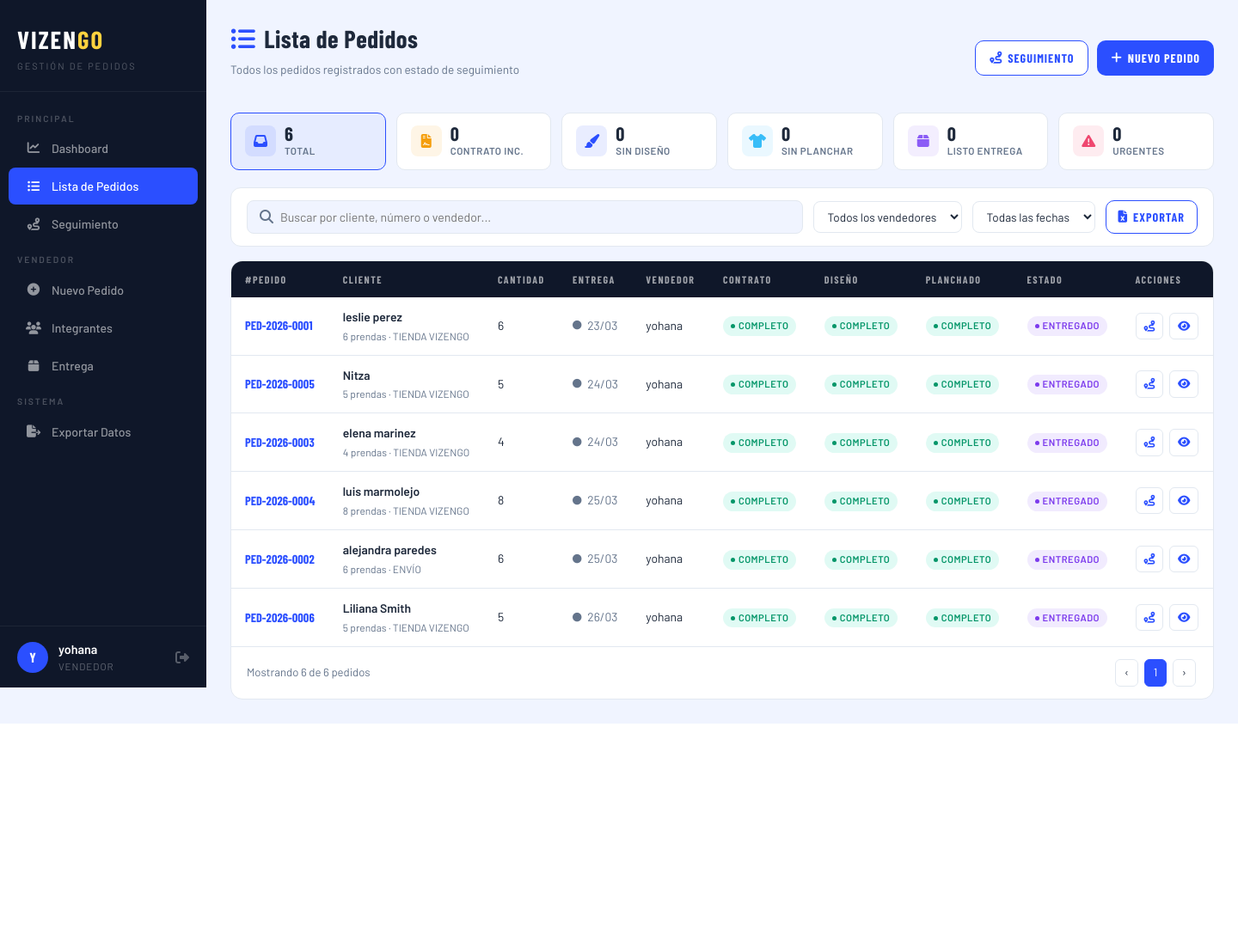
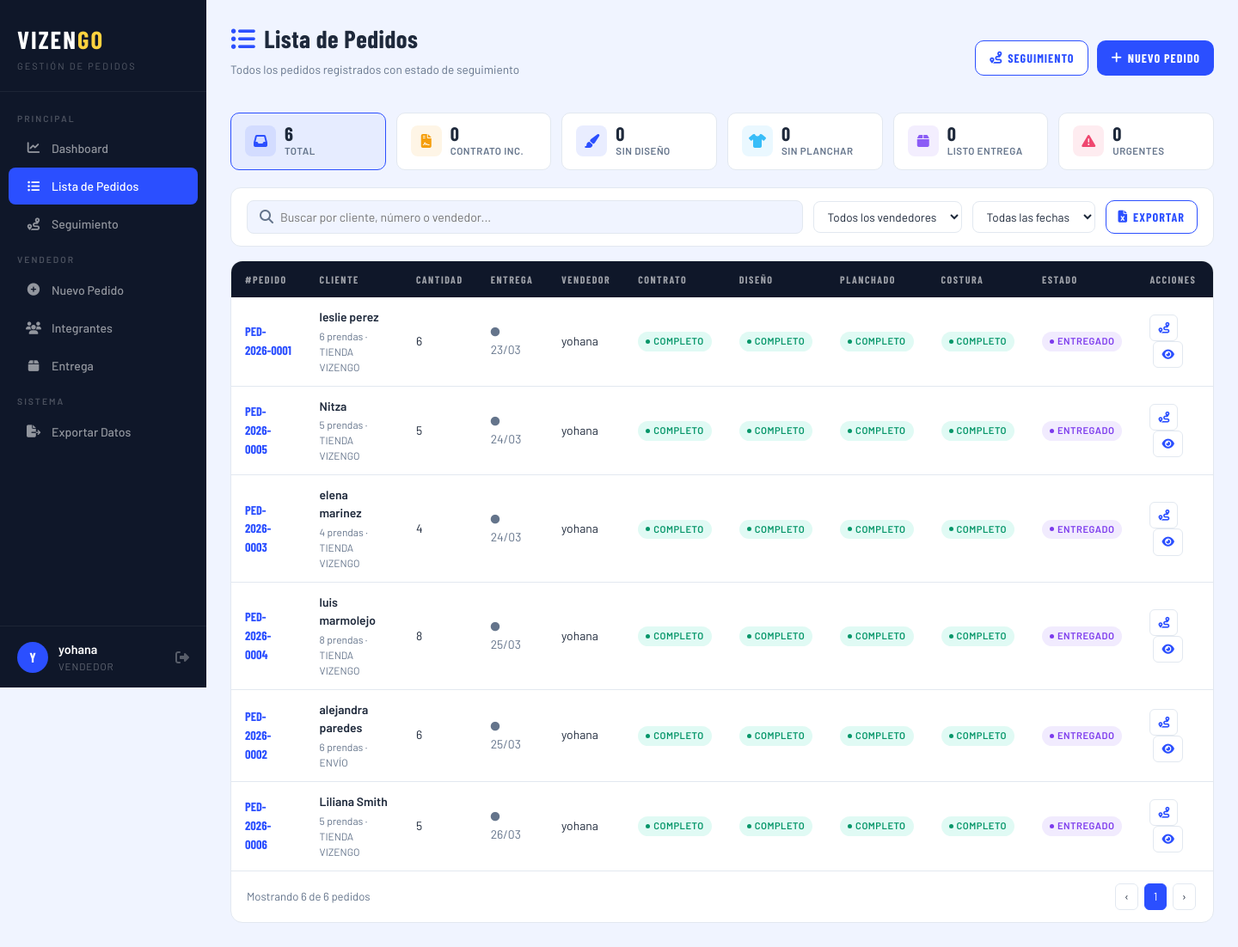
Before and after one commit to jhonrv1997/Vizengo_2, a PHP site: page /lista-pedidos.php in a window 1440 px wide. Shown: the whole page at 86% size. Before the commit the page ends 842 px from the top, so only its background shows below. Run offline with PHP 8.4, Linux system fonts and the light colour scheme; a user stored in the database is signed in; data comes from the database, SQL or seed files in the repository; some web fonts are replaced.

Commit message:
Add files via upload

```diff
--- a/lista-pedidos.php
+++ b/lista-pedidos.php
@@ -339,6 +339,7 @@ if ($user['rol'] === 'administrador') {
                     <th>Contrato</th>
                     <th>Diseño</th>
                     <th>Planchado</th>
+                    <th>Costura</th>
                     <th>Estado</th>
                     <th>Acciones</th>
                 </tr>
@@ -346,7 +347,7 @@ if ($user['rol'] === 'administrador') {
             <tbody id="tablaBody">
                 <?php if (count($pedidos) === 0): ?>
                 <tr>
-                    <td colspan="10" style="text-align:center;padding:40px;color:var(--muted);">
+                    <td colspan="11" style="text-align:center;padding:40px;color:var(--muted);">
                         <i class="fas fa-inbox" style="font-size:2rem;margin-bottom:10px;display:block;opacity:0.3;"></i>
                         No se encontraron pedidos
                     </td>
@@ -410,6 +411,7 @@ if ($user['rol'] === 'administrador') {
                     <td><span class="bdg bdg-<?php echo $p['estado_contrato'] === 'completo' ? 'ok' : 'inc'; ?>"><span class="dot"></span><?php echo $p['estado_contrato'] === 'completo' ? 'Completo' : 'Pendiente'; ?></span></td>
                     <td><span class="bdg bdg-<?php echo $p['estado_diseno'] === 'completo' ? 'ok' : ($p['estado_diseno'] === 'aprobado' ? 'ok' : 'pend'); ?>"><span class="dot"></span><?php echo $p['estado_diseno'] === 'completo' || $p['estado_diseno'] === 'aprobado' ? 'Completo' : 'Pendiente'; ?></span></td>
                     <td><span class="bdg bdg-<?php echo $p['estado_planchado'] === 'completo' ? 'ok' : 'pend'; ?>"><span class="dot"></span><?php echo $p['estado_planchado'] === 'completo' ? 'Completo' : 'Pendiente'; ?></span></td>
+                    <td><span class="bdg bdg-<?php echo $p['estado_costura'] === 'completo' ? 'ok' : 'pend'; ?>"><span class="dot"></span><?php echo $p['estado_costura'] === 'completo' ? 'Completo' : 'Pendiente'; ?></span></td>
                     <td>
                         <?php if ($p['estado_general'] === 'entregado'): ?>
                         <span class="bdg bdg-done"><span class="dot"></span>Entregado</span>
```
